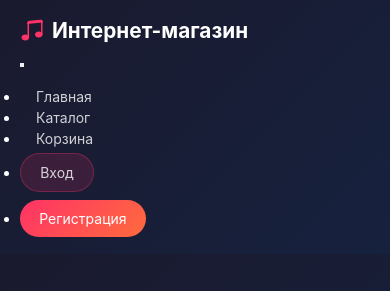
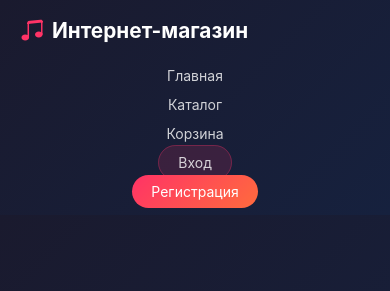
Before and after one commit to NIIIIIIIIIIIk/mysicant, a Vue app: page / in a window 390 px wide. Shown: the top 291 px of the page. Built offline with nearby package versions, Linux system fonts and the light colour scheme; some icons are missing.

Commit message:
Update Navbar.vue

```diff
--- a/src/components/Navbar.vue
+++ b/src/components/Navbar.vue
@@ -1,39 +1,23 @@
 <template>
   <nav class="navbar navbar-expand-lg navbar-dark sticky-top">
     <div class="container">
-      <!-- Логотип -->
       <router-link to="/" class="navbar-brand">
         <i class="bi bi-music-note-beamed"></i>
         <span>Интернет-магазин</span>
       </router-link>
 
-      <!-- Кнопка бургер-меню -->
       <button class="navbar-toggler" type="button" data-bs-toggle="collapse" data-bs-target="#navbarNav">
         <span class="navbar-toggler-icon"></span>
       </button>
 
-      <!-- Меню -->
       <div class="collapse navbar-collapse" id="navbarNav">
         <ul class="navbar-nav ms-auto">
-          <li class="nav-item">
-            <router-link to="/" class="nav-link">Главная</router-link>
-          </li>
-          <li class="nav-item">
-            <router-link to="/catalog" class="nav-link">Каталог</router-link>
-          </li>
-          <li class="nav-item">
-            <router-link to="/cart" class="nav-link position-relative">
-              Корзина
-              <span v-if="cartCount" class="cart-badge">{{ cartCount }}</span>
-            </router-link>
-          </li>
+          <li class="nav-item"><router-link to="/" class="nav-link">Главная</router-link></li>
+          <li class="nav-item"><router-link to="/catalog" class="nav-link">Каталог</router-link></li>
+          <li class="nav-item"><router-link to="/cart" class="nav-link position-relative">Корзина<span v-if="cartCount" class="cart-badge">{{ cartCount }}</span></router-link></li>
 
-          <li v-if="!authStore.isAuthenticated" class="nav-item">
-            <router-link to="/login" class="nav-link btn-login">Вход</router-link>
-          </li>
-          <li v-if="!authStore.isAuthenticated" class="nav-item">
-            <router-link to="/register" class="nav-link btn-register">Регистрация</router-link>
-          </li>
+          <li v-if="!authStore.isAuthenticated" class="nav-item"><router-link to="/login" class="nav-link btn-login">Вход</router-link></li>
+          <li v-if="!authStore.isAuthenticated" class="nav-item"><router-link to="/register" class="nav-link btn-register">Регистрация</router-link></li>
 
           <li v-if="authStore.isAuthenticated" class="nav-item dropdown">
             <a class="nav-link dropdown-toggle" href="#" role="button" data-bs-toggle="dropdown">
@@ -78,10 +62,14 @@ const logout = async () => {
 }
 
 .container {
-  max-width: 1400px;
+  max-width: 1200px;
   margin: 0 auto;
   padding: 0 20px;
   width: 100%;
+  display: flex;
+  align-items: center;
+  justify-content: space-between;
+  flex-wrap: wrap;
 }
 
 .navbar-brand {
@@ -91,6 +79,7 @@ const logout = async () => {
   align-items: center;
   gap: 8px;
   color: white !important;
+  text-decoration: none;
 }
 
 .navbar-brand i {
@@ -98,21 +87,30 @@ const logout = async () => {
   color: #ff3366;
 }
 
+.navbar-collapse {
+  flex-grow: 0;
+}
+
 .navbar-nav {
-  gap: 4px;
+  display: flex;
+  align-items: center;
+  gap: 8px;
+  margin: 0;
+  padding: 0;
+  list-style: none;
 }
 
 .nav-link {
   color: rgba(255, 255, 255, 0.8) !important;
   transition: all 0.3s ease;
   padding: 0.5rem 1rem !important;
+  text-decoration: none;
 }
 
 .nav-link:hover {
   color: #ff3366 !important;
 }
 
-/* Кнопки */
 .btn-login, .btn-register {
   border-radius: 30px !important;
   padding: 0.5rem 1.2rem !important;
@@ -138,11 +136,10 @@ const logout = async () => {
   box-shadow: 0 4px 12px rgba(255, 51, 102, 0.4);
 }
 
-/* Бейдж корзины */
 .cart-badge {
   position: absolute;
   top: -5px;
-  right: -10px;
+  right: -12px;
   background: #ff3366;
   color: white;
   border-radius: 50%;
@@ -154,7 +151,6 @@ const logout = async () => {
   justify-content: center;
 }
 
-/* Выпадающее меню */
 .dropdown-menu {
   background: #1a1a2e;
   border: 1px solid rgba(255, 255, 255, 0.1);
@@ -164,7 +160,6 @@ const logout = async () => {
 .dropdown-item {
   color: rgba(255, 255, 255, 0.8);
   padding: 8px 20px;
-  transition: all 0.3s;
 }
 
 .dropdown-item:hover {
@@ -172,30 +167,36 @@ const logout = async () => {
   color: #ff3366;
 }
 
-.dropdown-divider {
-  background: rgba(255, 255, 255, 0.1);
+.navbar-toggler {
+  border: none;
+  outline: none;
 }
 
-/* Адаптация */
 @media (max-width: 992px) {
+  .navbar-collapse {
+    width: 100%;
+  }
+
   .navbar-nav {
+    flex-direction: column;
+    width: 100%;
     margin-top: 1rem;
   }
 
+  .nav-link {
+    width: 100%;
+    text-align: center;
+  }
+
   .btn-login, .btn-register {
-    margin: 4px 0;
+    width: 100%;
     text-align: center;
-    display: inline-block;
-    width: auto;
   }
 
   .dropdown-menu {
+    width: 100%;
     background: transparent;
     padding-left: 1rem;
   }
-
-  .dropdown-item {
-    color: rgba(255, 255, 255, 0.7);
-  }
 }
 </style>
```
